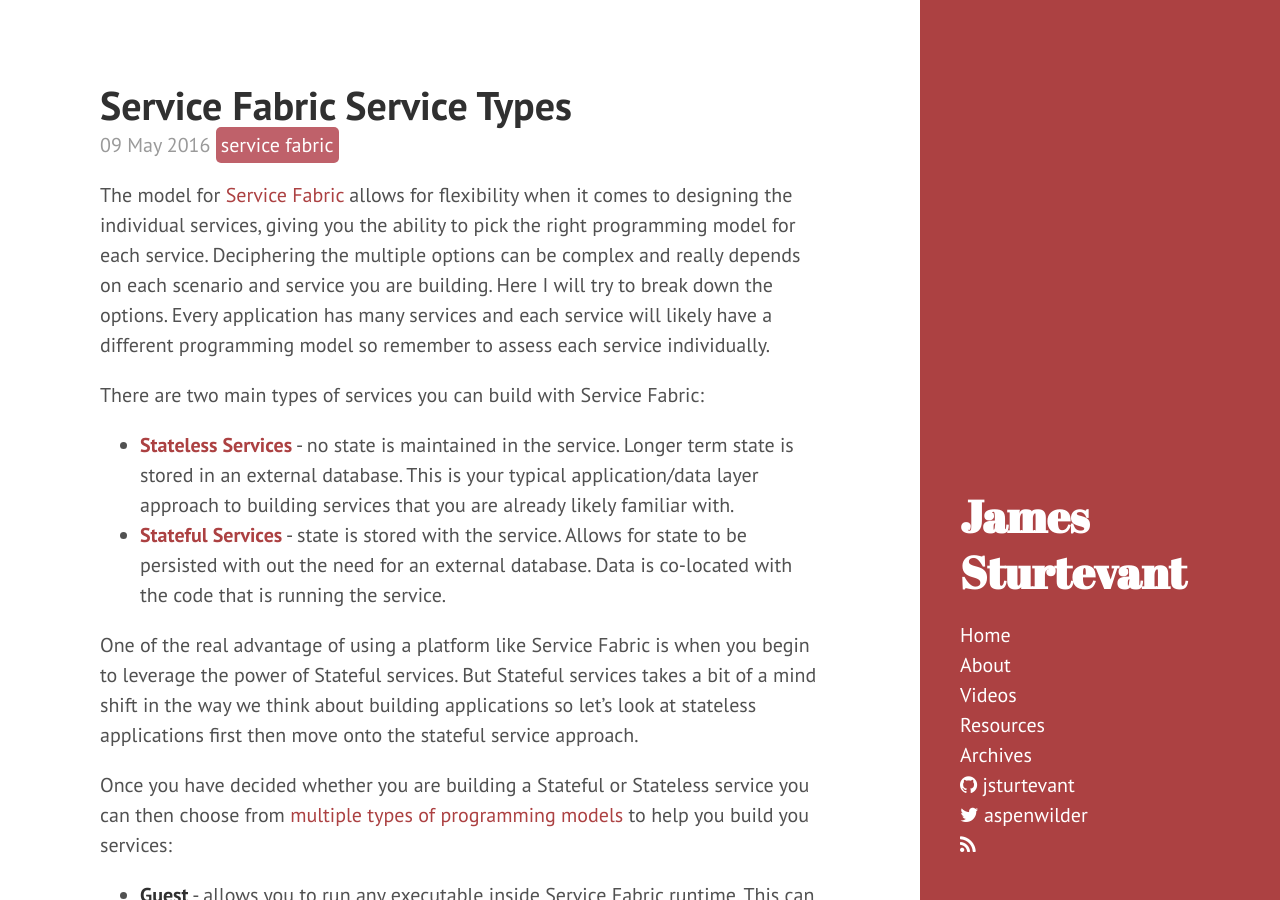
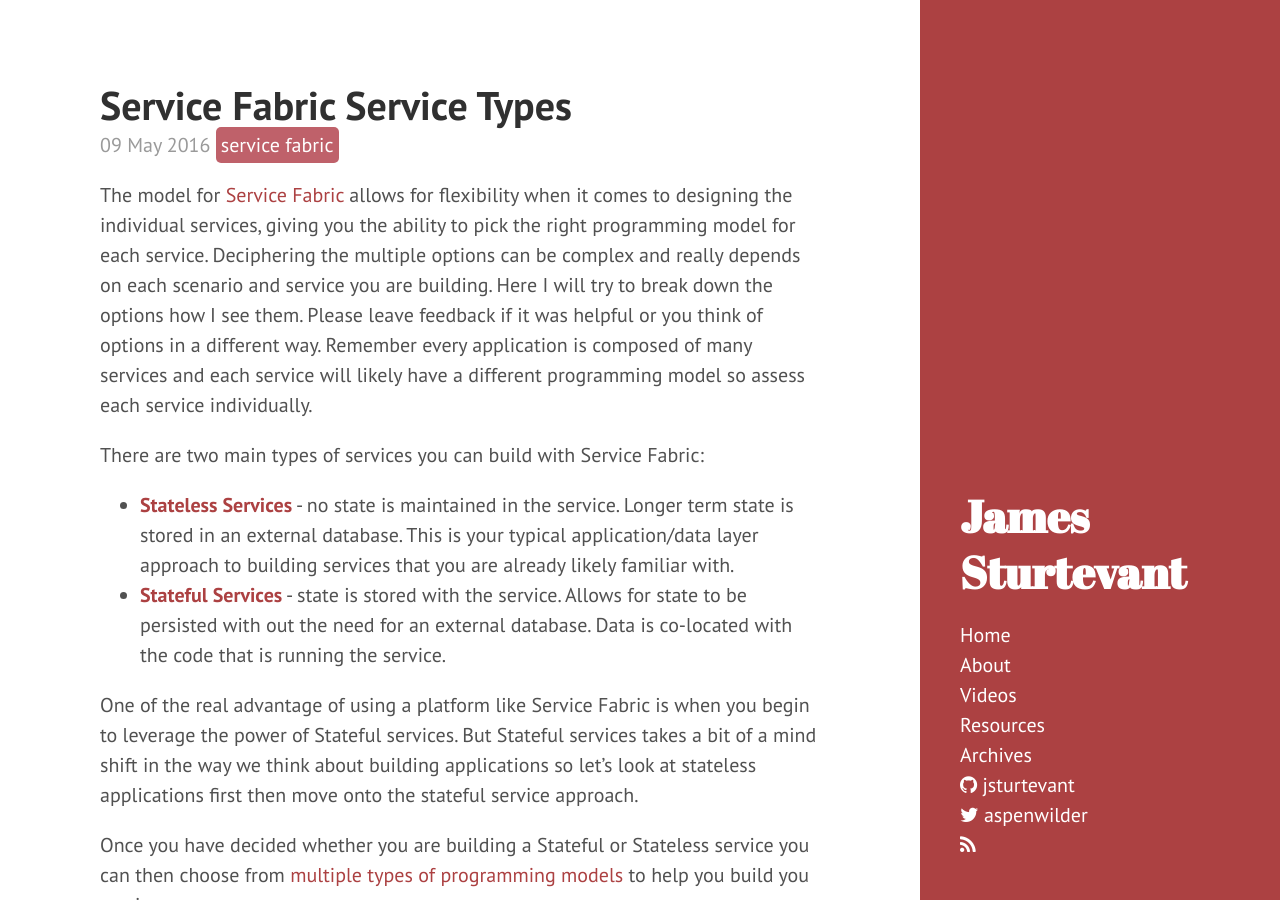
Before and after one commit to jsturtevant/jsturtevant.github.io, a Jekyll site: the page built from _posts/2016-05-09-Service-Fabric-Service-Types.md, in a window 1280 px wide and 900 px high. Built offline with Jekyll 4.4.1, drawn with Linux system fonts in a browser that asks for light colours; nearby versions of some CDN libraries; comment, search, counter and statistics services are not loaded; some of the changed text lies outside the part shown.

Commit message:
updated wording to ask for feedback

```diff
--- a/_posts/2016-05-09-Service-Fabric-Service-Types.md
+++ b/_posts/2016-05-09-Service-Fabric-Service-Types.md
@@ -6,7 +6,7 @@ categories:
   - service fabric
 ---
 
-The model for [Service Fabric](https://azure.microsoft.com/en-us/documentation/articles/service-fabric-overview/) allows for flexibility when it comes to designing the individual services, giving you the ability to pick the right programming model for each service.  Deciphering the multiple options can be complex and really depends on each scenario and service you are building.  Here I will try to break down the options.  Every application has many services and each service will likely have a different programming model so remember to assess each service individually.
+The model for [Service Fabric](https://azure.microsoft.com/en-us/documentation/articles/service-fabric-overview/) allows for flexibility when it comes to designing the individual services, giving you the ability to pick the right programming model for each service.  Deciphering the multiple options can be complex and really depends on each scenario and service you are building.  Here I will try to break down the options how I see them.  Please leave feedback if it was helpful or you think of options in a different way.  Remember every application is composed of many services and each service will likely have a different programming model so assess each service individually.
 
 There are two main types of services you can build with Service Fabric:
 
@@ -72,3 +72,5 @@ The Service Fabric Programming model that you might use depends on the specific
 There are two main types of services that can run inside Service Fabric. The first being Stateless services where state is stored in external service.  This is the familiar way to build services and applications today.  In the stateless applications you can either bring your own service or build one using the Service Fabric API's that let you tie into the Service Fabric runtime.  Tying into the runtime allows you to begin to leverage the platform to get more insight into your services.
 
 The second type is a Stateful service where the data is co-located with code that runs the service reducing latency and reducing service complexity. There are currently two models for building Stateful services: Reliable Service and Reliable Actors.  By choosing a Stateful service you are beginning to tap into the Service Fabric platform which goes beyond service orchestration.
+
+Hope that was a helpful break down of the services.  Let me know in the comments or tell me how you view the options for building services in Service Fabric.
```
